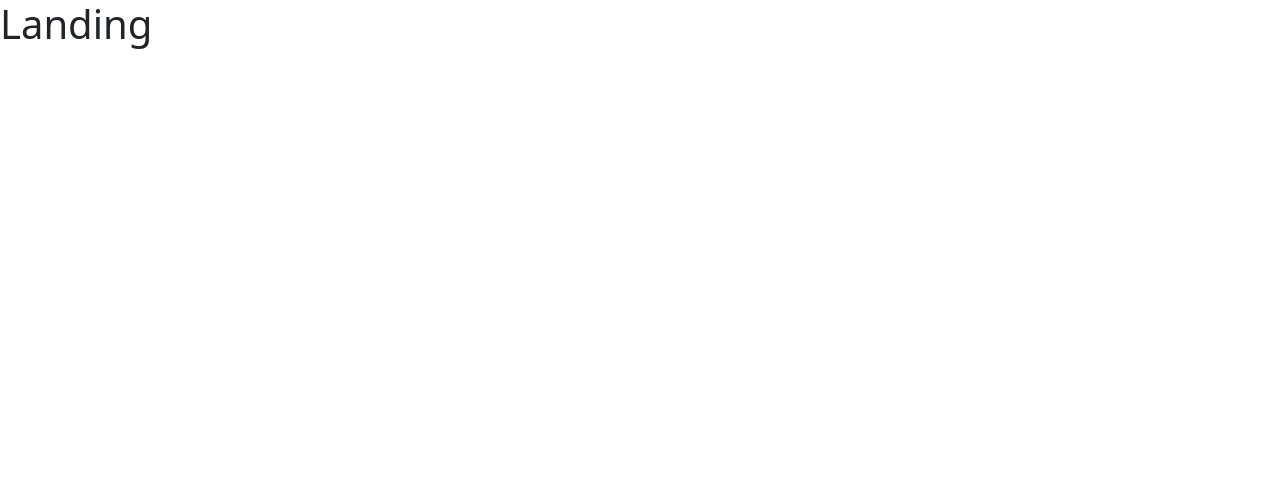
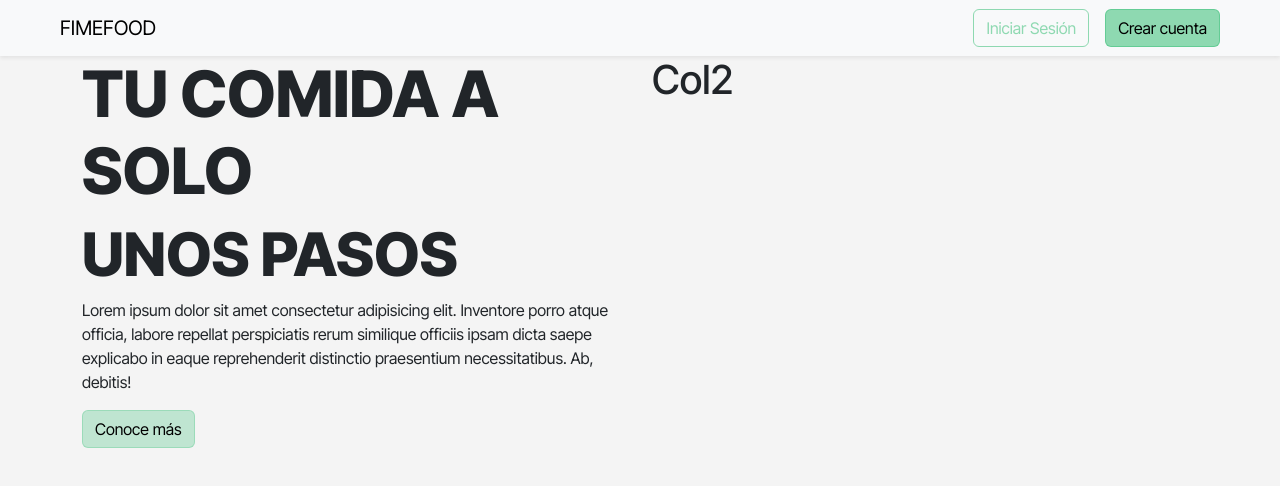
Before and after one commit to lcasass3/FIMEFOOD, a Vue app: page / in a window 1280 px wide. Shown: the top 486 px of the page. Built offline with nearby package versions, Linux system fonts and the light colour scheme.

Commit message:
work in progress

```diff
--- a/src/assets/styles.css
+++ /dev/null
@@ -1 +0,0 @@
-:root{}
--- a/src/assets/styles.scss
+++ b/src/assets/styles.scss
@@ -1,8 +1,45 @@
-// Variable overrides first
-// $primary: #900;
-// $enable-shadows: true;
-// $prefix: "mo-";
-// $body-bg: red;
+@import url('https://fonts.googleapis.com/css2?family=Inter+Tight:ital,wght@0,100;0,200;0,300;0,400;0,500;0,600;0,700;0,800;0,900;1,100;1,400&display=swap');
+//Se reescriben los colores a utilizar
+$primary: rgba(72, 195, 128, 0.6);
+$secondary: rgba(72, 195, 128, 0.3);
+$tertiary: rgba(244, 244, 244, 1);
+
+$font-green: rgba(47, 146, 92, 1);
+
+//Color del cuerpo
+$body-bg: $tertiary;
+
+//Propiedades de la fuente
+$font-family-sans-serif: 'Inter Tight',
+sans-serif;
+$font-weight-bolder: 800;
+
+//Tamaños de fuente personalizados
+$font-size-base: 1rem;
+
+$h1-font-size: $font-size-base * 2.5;
+$h2-font-size: $font-size-base * 2;
+$h3-font-size: $font-size-base * 1.75;
+$h4-font-size: $font-size-base * 1.5;
+$h5-font-size: $font-size-base * 1.25;
+$h6-font-size: $font-size-base;
+
+$font-sizes: (
+    1: $h1-font-size,
+    2: $h2-font-size,
+    3: $h3-font-size,
+    4: $h4-font-size,
+    5: $h5-font-size,
+    6: $h6-font-size
+);
+
+$custom-sizes: (
+    48: 48px,
+    60: 60px,
+    64: 64px,
+    86: 86px
+);
+$font-sizes: map-merge($font-sizes, $custom-sizes);
 
 // Then import Bootstrap
 @import "../node_modules/bootstrap/scss/bootstrap";
--- /dev/null
+++ b/src/components/VButton.vue
@@ -0,0 +1,20 @@
+<script setup lang="ts">
+defineProps<{
+  type: 'primary' | 'secondary' | 'danger' | 'outline'
+}>()
+</script>
+
+<template>
+  <button
+    class="btn"
+    type="button"
+    :class="{
+      'btn-primary': type === 'primary',
+      'btn-secondary': type === 'secondary',
+      'btn-danger': type === 'danger',
+      'btn-outline-primary': type === 'outline'
+    }"
+  >
+    <slot></slot>
+  </button>
+</template>
--- a/src/pages/Landing/LandingPage.vue
+++ b/src/pages/Landing/LandingPage.vue
@@ -1,7 +1,30 @@
-<script setup lang="ts"></script>
+<script setup lang="ts">
+import NavBarComponent from './components/NavBarComponent.vue'
+import VButton from '@/components/VButton.vue'
+</script>
 
 <template>
-  <div>
-    <h1>Landing</h1>
-  </div>
+  <NavBarComponent />
+
+  <main class="container h-100">
+    <div class="row h-100">
+      <div class="col d-flex justify-content-center h-100">
+        <div class="">
+          <h1 class="fw-bolder fs-64">TU COMIDA A SOLO</h1>
+          <h1 class="fw-bolder fs-60">UNOS PASOS</h1>
+
+          <p>
+            Lorem ipsum dolor sit amet consectetur adipisicing elit. Inventore porro atque officia,
+            labore repellat perspiciatis rerum similique officiis ipsam dicta saepe explicabo in
+            eaque reprehenderit distinctio praesentium necessitatibus. Ab, debitis!
+          </p>
+
+          <VButton type="secondary">Conoce más</VButton>
+        </div>
+      </div>
+      <div class="col">
+        <h1>Col2</h1>
+      </div>
+    </div>
+  </main>
 </template>
--- /dev/null
+++ b/src/pages/Landing/components/NavBarComponent.vue
@@ -0,0 +1,15 @@
+<script setup lang="ts">
+import VButton from '@/components/VButton.vue'
+</script>
+
+<template>
+  <nav class="navbar bg-body-tertiary shadow-sm px-5">
+    <div class="container-fluid">
+      <a class="navbar-brand">FIMEFOOD</a>
+      <form class="d-flex">
+        <VButton type="outline">Iniciar Sesión</VButton>
+        <VButton type="primary" class="ms-3">Crear cuenta</VButton>
+      </form>
+    </div>
+  </nav>
+</template>
```
